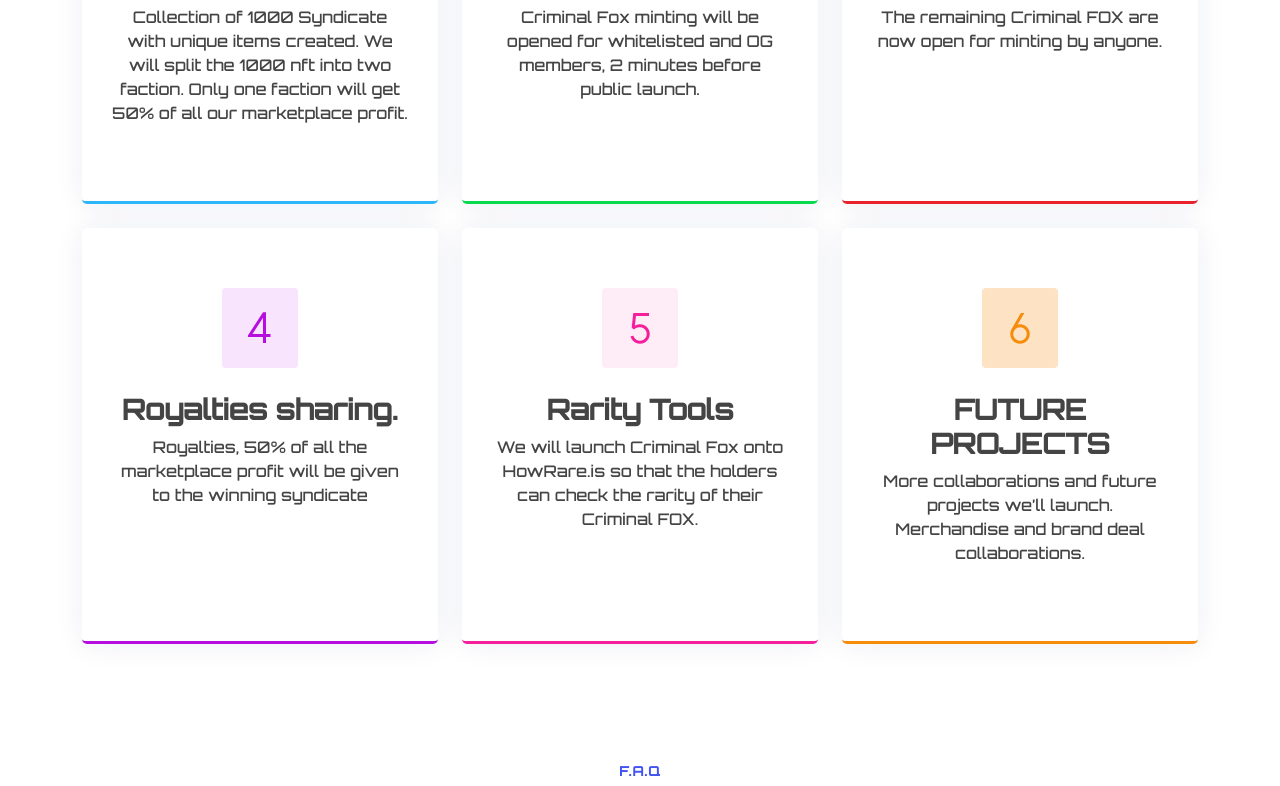
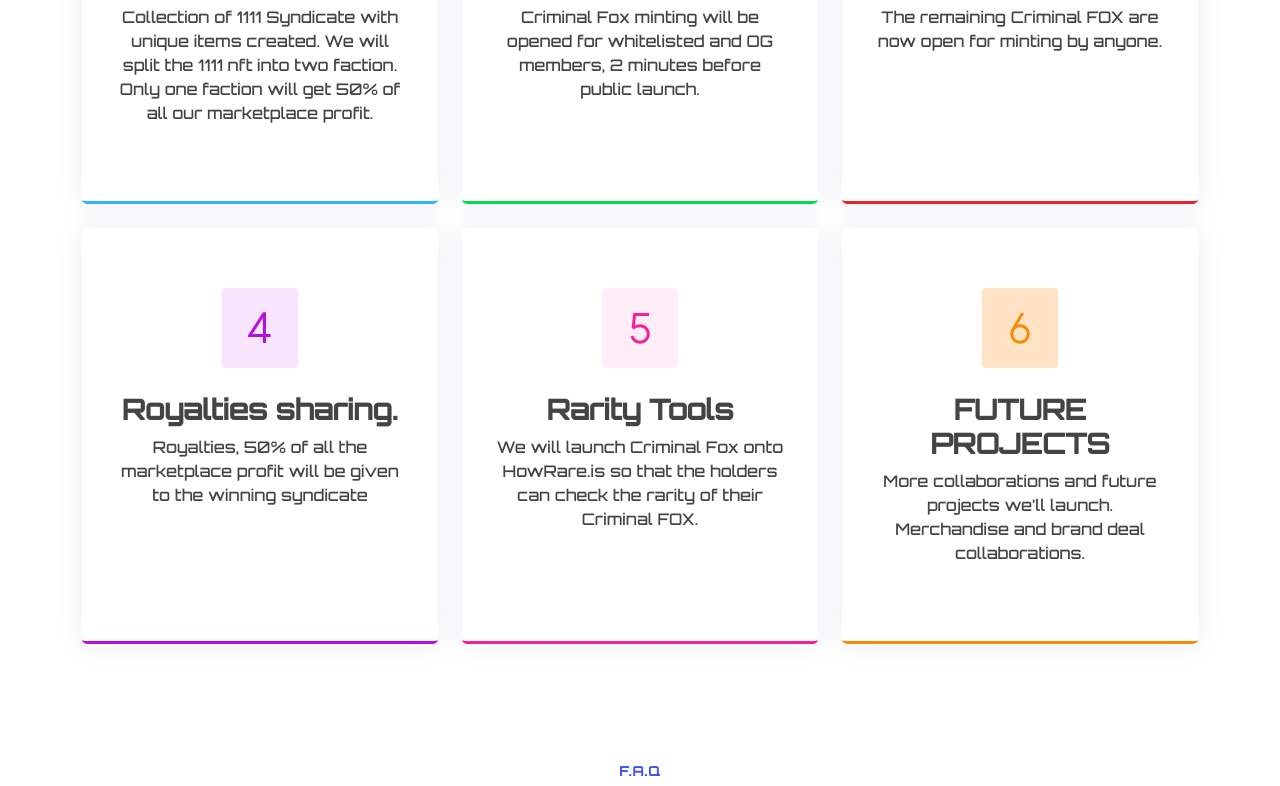
Before and after one commit to jazgozum/CriminalFox, a plain HTML site: page index.html in a window 1280 px wide. Shown: the part 2486-3272 px from the top of the page. Drawn offline with Linux system fonts and the light colour scheme.

Commit message:
1000 - 1111

```diff
--- a/index.html
+++ b/index.html
@@ -637,7 +637,7 @@
             <div class="service-box blue">
               <i class="ri-number-1 icon"></i>
               <h3>Criminal FOX</h3>
-              <p>Collection of 1000 Syndicate with unique items created. We will split the 1000 nft into two faction. Only one faction will get 50% of all our marketplace profit.</p>
+              <p>Collection of 1111 Syndicate with unique items created. We will split the 1111 nft into two faction. Only one faction will get 50% of all our marketplace profit.</p>
 
             </div>
           </div>
```
